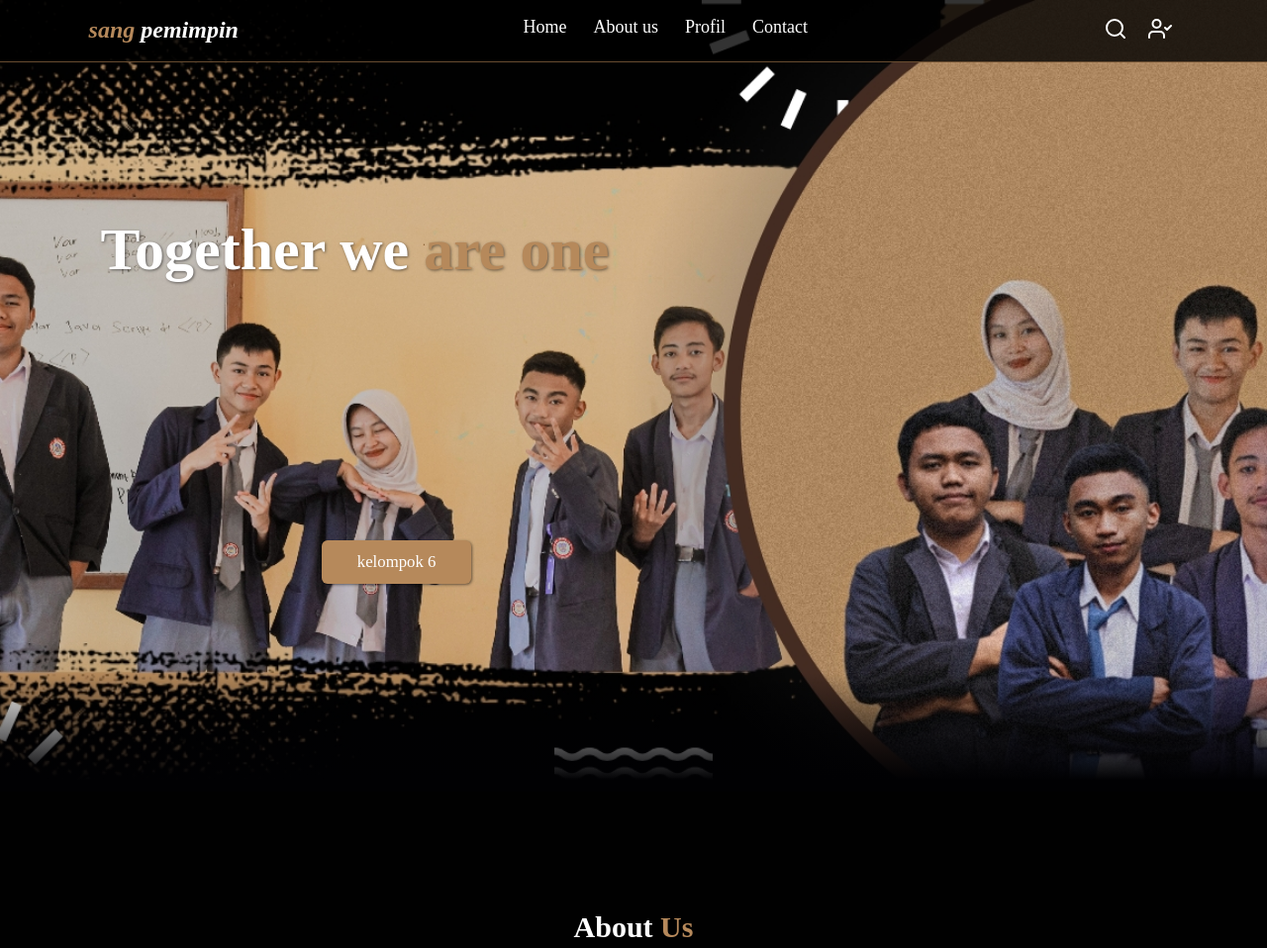
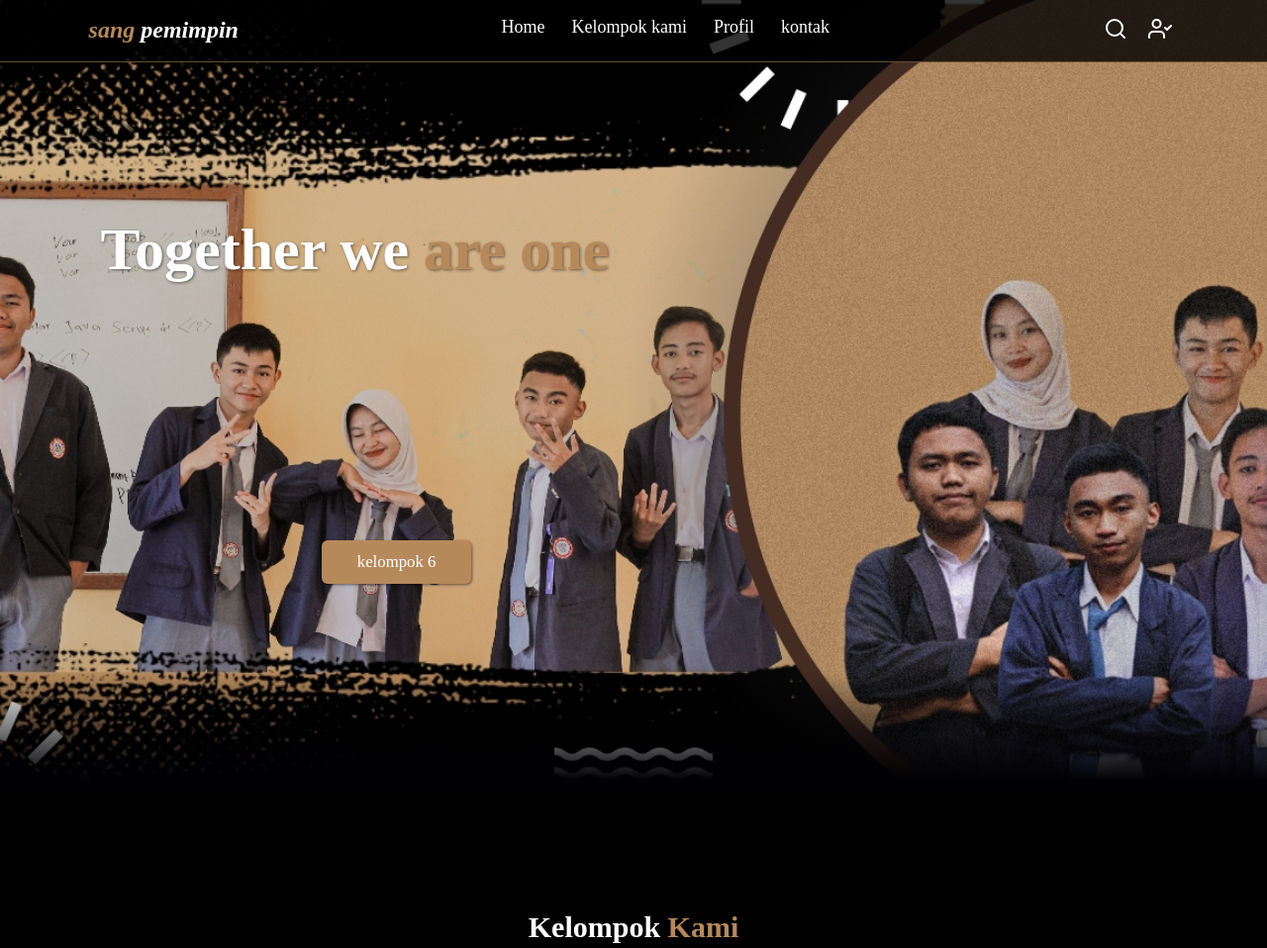
Before and after one commit to Nizy10/sang-pemimpin, a plain HTML site: page index.html/index.html in a window 1280 px wide. Shown: the top 958 px of the page at 99% size. Drawn offline with nearby package versions, Linux system fonts and the light colour scheme.

Commit message:
sang-pemimpin

```diff
--- a/index.html/index.html
+++ b/index.html/index.html
@@ -25,9 +25,9 @@
 
       <div class="navbar-nav">
         <a href="#home">Home</a>
-        <a href="#about">About us</a>
+        <a href="#about">Kelompok kami</a>
         <a href="#Profil">Profil</a>
-        <a href="#Contact">Contact</a>
+        <a href="#Contact">kontak</a>
       </div>
 
     <div class="navbar-extra">
@@ -53,7 +53,7 @@
 
     <!-- about selection start -->
 <section id="about" class="about">
-  <h2>About <span> Us</span></h2>
+  <h2>Kelompok<span> Kami</span></h2>
   <div class="row">
     <div class="about-img">
       <img src="img/tentang-kami.jpg" alt="Tentang Kami" >
@@ -114,7 +114,7 @@
 
     <!-- contact selection start -->
 <section id="Contact" class="Contact">
-  <h2>Contact <span>kami</span></h2>
+  <h2>kontak <span>kami</span></h2>
  <div class="row">
   <iframe src="https://www.google.com/maps/embed?pb=!1m18!1m12!1m3!1d3962.0449224938097!2d107.2320599097031!3d-6.76437739320413!2m3!1f0!2f0!3f0!3m2!1i1024!2i768!4f13.1!3m3!1m2!1s0x2e69acad7fa20a55%3A0x849518d10fd8c126!2sSMKN%201%20Karang%20Tengah!5e0!3m2!1sid!2sid!4v1698449544281!5m2!1sid!2sid"  allowfullscreen="" loading="lazy" referrerpolicy="no-referrer-when-downgrade" class="map"> </iframe>
 
```
